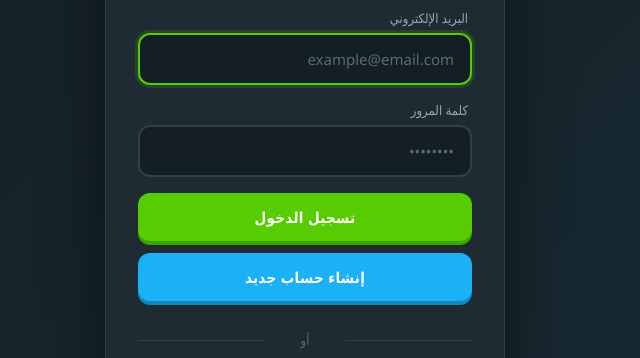
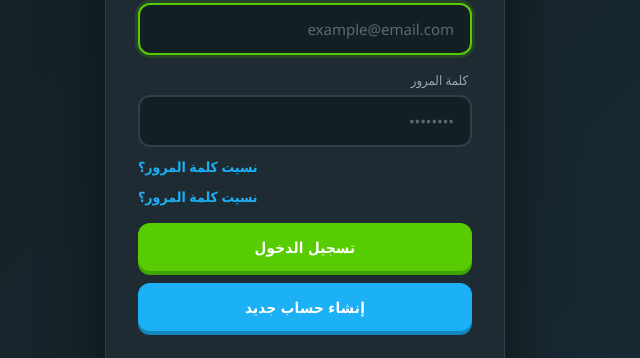
Before and after one commit to ahmad2412012-bit/pylingo, a plain HTML site: page login.html in a window 1280 px wide. Shown: the part 195-553 px from the top of the page, without its empty margins (335-975 px from the left). Drawn offline with Linux system fonts and the light colour scheme; no server answers.

Commit message:
Add forgot password feature

```diff
--- a/login.html
+++ b/login.html
@@ -277,7 +277,13 @@
 
         <label class="field-label" for="password-input">كلمة المرور</label>
         <input type="password" id="password-input" placeholder="••••••••" autocomplete="current-password" minlength="6">
-
+        <div style="text-align: left; margin-top: -8px; margin-bottom: 16px;">
+    <a href="#" id="forgot-password-btn" style="color: #1CB0F6; font-size: 14px; font-weight: bold; text-decoration: none;">نسيت كلمة المرور؟</a>
+</div>
+        <div style="text-align: left; margin-top: -8px; margin-bottom: 16px;">
+            <a href="#" id="forgot-password-btn"
+                style="color: #1CB0F6; font-size: 14px; font-weight: bold; text-decoration: none;">نسيت كلمة المرور؟</a>
+        </div>
         <button class="btn-login" id="email-login-btn">تسجيل الدخول</button>
         <button class="btn-signup" id="signup-btn">إنشاء حساب جديد</button>
 
```
